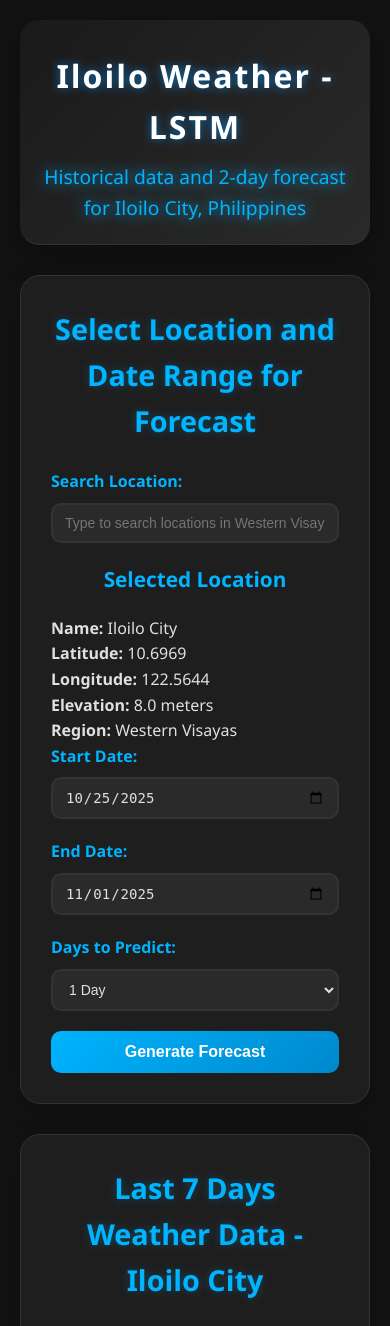
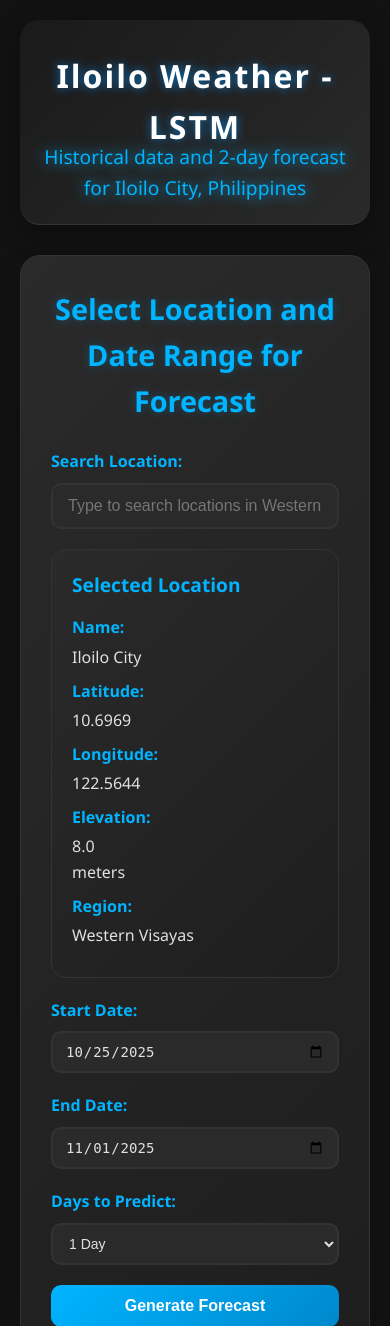
Before and after one commit to raymart42/Thesis_Weather_App, a Flask app: page / in a window 390 px wide. Shown: the top 1326 px of the page. Run offline with Flask 3, Linux system fonts and the light colour scheme.

Commit message:
Update style.css

```diff
--- a/static/style.css
+++ b/static/style.css
@@ -55,7 +55,7 @@ body {
     color: var(--primary-color);
     text-shadow: 0 0 15px var(--primary-color);
     font-size: 1.2rem;
-    margin-top: 10px;
+    margin-top: -10px;
 }
 
 /* Section Styling */
@@ -88,6 +88,114 @@ h4 {
     margin-bottom: 20px;
     text-align: center;
     font-size: 1.3rem;
+}
+
+/* Search Bar Styling */
+.search-container {
+    position: relative;
+    width: 100%;
+}
+
+#location-search {
+    width: 100%;
+    padding: 12px 15px;
+    border: 2px solid var(--border-color);
+    border-radius: 10px;
+    background-color: #2a2a2a;
+    color: var(--text-light);
+    font-size: 16px;
+    transition: border-color 0.3s ease;
+}
+
+#location-search:focus {
+    border-color: var(--primary-color);
+    outline: none;
+}
+
+.search-results {
+    position: absolute;
+    top: 100%;
+    left: 0;
+    right: 0;
+    background: #2a2a2a;
+    border: 1px solid var(--border-color);
+    border-top: none;
+    border-radius: 0 0 10px 10px;
+    max-height: 300px;
+    overflow-y: auto;
+    z-index: 1000;
+    display: none;
+}
+
+.search-result-item {
+    padding: 12px 15px;
+    border-bottom: 1px solid var(--border-color);
+    cursor: pointer;
+    transition: background-color 0.2s ease;
+}
+
+.search-result-item:hover {
+    background-color: #3a3a3a;
+}
+
+.search-result-item:last-child {
+    border-bottom: none;
+}
+
+.search-result-item.no-results {
+    color: var(--text-muted);
+    cursor: default;
+}
+
+.search-result-item.no-results:hover {
+    background-color: #2a2a2a;
+}
+
+.result-name {
+    font-weight: 600;
+    font-size: 16px;
+    margin-bottom: 4px;
+    color: var(--text-light);
+}
+
+.result-details {
+    font-size: 12px;
+    color: var(--text-muted);
+    margin-bottom: 2px;
+}
+
+.result-admin {
+    font-size: 11px;
+    color: var(--text-muted);
+    font-style: italic;
+}
+
+/* Selected Location Info */
+.selected-location-info {
+    background: linear-gradient(135deg, #2a2a2a 0%, #1e1e1e 100%);
+    border-radius: 15px;
+    padding: 20px;
+    margin: 20px 0;
+    border: 1px solid var(--border-color);
+}
+
+.selected-location-info h4 {
+    color: var(--primary-color);
+    margin-bottom: 15px;
+    text-align: left;
+    font-size: 1.2rem;
+}
+
+.location-details p {
+    margin-bottom: 8px;
+    display: flex;
+    align-items: center;
+}
+
+.location-details strong {
+    color: var(--primary-color);
+    min-width: 100px;
+    margin-right: 10px;
 }
 
 /* Table Styling */
@@ -296,62 +404,8 @@ h4 {
 .dew-point { color: #6c5ce7; }
 .rain { color: #0984e3; }
 
-/* Responsive Design */
-@media (max-width: 768px) {
-    .logo {
-        font-size: 2rem;
-    }
-
-    .weather-table {
-        font-size: 14px;
-    }
-
-    .weather-table th,
-    .weather-table td {
-        padding: 10px;
-    }
-
-    .chart-container {
-        height: 300px;
-    }
-
-    .parameter-selector {
-        gap: 10px;
-    }
-
-    .param-btn {
-        padding: 8px 15px;
-        font-size: 14px;
-    }
-
-    .forecast-grid {
-        grid-template-columns: 1fr;
-    }
-
-    .team-grid {
-        grid-template-columns: repeat(auto-fit, minmax(200px, 1fr));
-    }
-
-    .member-image {
-        width: 100px;
-        height: 100px;
-    }
-}
-
-/* Animation */
-@keyframes fadeIn {
-    from {
-        opacity: 0;
-        transform: translateY(20px);
-    }
-    to {
-        opacity: 1;
-        transform: translateY(0);
-    }
-}
-
 /* Form Styling */
-.date-selection {
+.location-selection {
     background: linear-gradient(135deg, #2a2a2a 0%, #1e1e1e 100%);
     border-radius: 20px;
     padding: 30px;
@@ -423,4 +516,25 @@ h4 {
         padding: 12px 20px;
         font-size: 16px;
     }
+
+    .location-details p {
+        flex-direction: column;
+        align-items: flex-start;
+    }
+
+    .location-details strong {
+        margin-bottom: 4px;
+    }
 }
+
+/* Animation */
+@keyframes fadeIn {
+    from {
+        opacity: 0;
+        transform: translateY(20px);
+    }
+    to {
+        opacity: 1;
+        transform: translateY(0);
+    }
+}
```
Also changed, not shown: other parts of static/style.css (+40 -1 lines).
